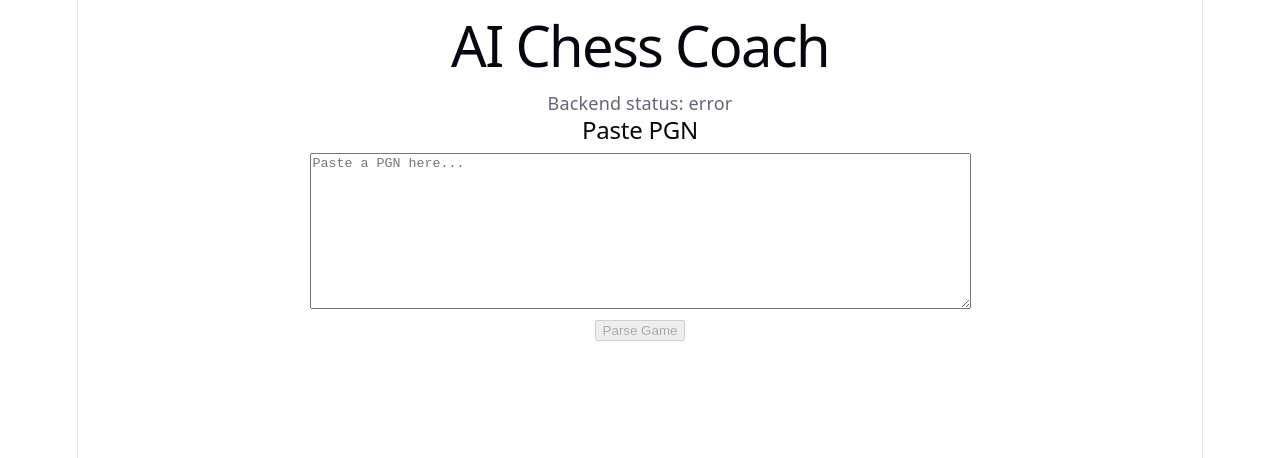
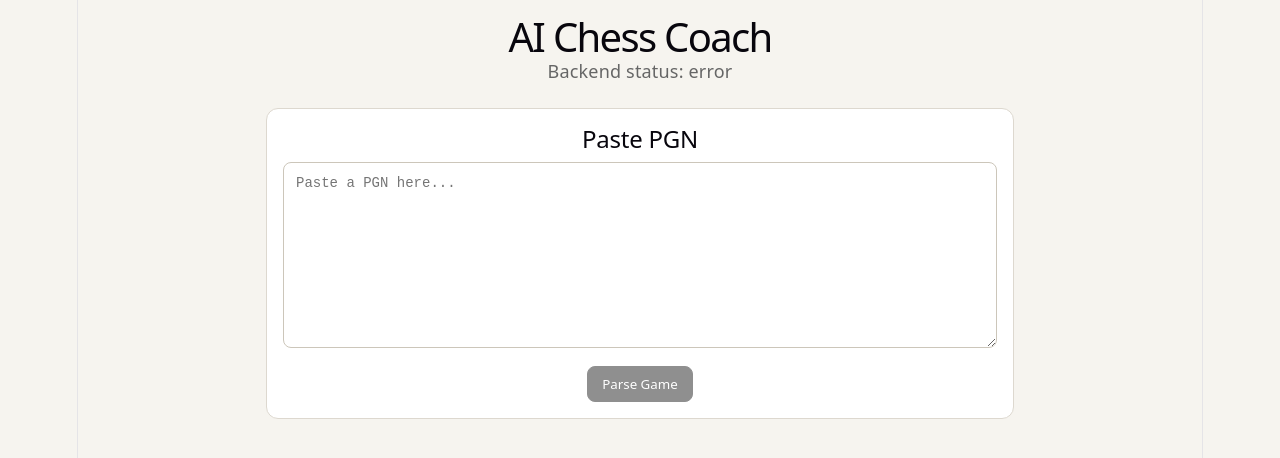
Before and after one commit to wilsonftrindade/cappy-chess, a React (Vite) app in the folder frontend/: page / in a window 1280 px wide. Shown: the top 458 px of the page. Built offline with nearby package versions, Linux system fonts and the light colour scheme; no server answers.

Commit message:
Add basic css styling

```diff
--- a/frontend/src/App.css
+++ b/frontend/src/App.css
@@ -1,184 +1,182 @@
-.counter {
-  font-size: 16px;
-  padding: 5px 10px;
-  border-radius: 5px;
-  color: var(--accent);
-  background: var(--accent-bg);
-  border: 2px solid transparent;
-  transition: border-color 0.3s;
-  margin-bottom: 24px;
-
-  &:hover {
-    border-color: var(--accent-border);
-  }
-  &:focus-visible {
-    outline: 2px solid var(--accent);
-    outline-offset: 2px;
-  }
+* {
+  box-sizing: border-box;
 }
 
-.hero {
-  position: relative;
-
-  .base,
-  .framework,
-  .vite {
-    inset-inline: 0;
-    margin: 0 auto;
+body {
+  margin: 0;
+  background: #f6f4ef;
+  color: #1f1f1f;
+  font-family: system-ui, -apple-system, BlinkMacSystemFont, "Segoe UI", sans-serif;
 }
 
-  .base {
-    width: 170px;
-    position: relative;
-    z-index: 0;
+button {
+  font-family: inherit;
 }
 
-  .framework,
-  .vite {
-    position: absolute;
+.app {
+  max-width: 1180px;
+  margin: 0 auto;
+  padding: 24px;
 }
 
-  .framework {
-    z-index: 1;
-    top: 34px;
-    height: 28px;
-    transform: perspective(2000px) rotateZ(300deg) rotateX(44deg) rotateY(39deg)
-      scale(1.4);
+.app-header {
+  text-align: center;
+  margin-bottom: 24px;
 }
 
-  .vite {
-    z-index: 0;
-    top: 107px;
-    height: 26px;
-    width: auto;
-    transform: perspective(2000px) rotateZ(300deg) rotateX(40deg) rotateY(39deg)
-      scale(0.8);
-  }
+.app-header h1 {
+  margin: 0 0 8px;
+  font-size: 40px;
 }
 
-#center {
-  display: flex;
-  flex-direction: column;
-  gap: 25px;
-  place-content: center;
-  place-items: center;
-  flex-grow: 1;
-
-  @media (max-width: 1024px) {
-    padding: 32px 20px 24px;
-    gap: 18px;
-  }
+.app-header p {
+  margin: 0;
+  color: #666;
 }
 
-#next-steps {
-  display: flex;
-  border-top: 1px solid var(--border);
-  text-align: left;
-
-  & > div {
-    flex: 1 1 0;
-    padding: 32px;
-    @media (max-width: 1024px) {
-      padding: 24px 20px;
-    }
+.pgn-input-container {
+  background: white;
+  border: 1px solid #ddd8cf;
+  border-radius: 12px;
+  padding: 16px;
+  margin-bottom: 24px;
 }
 
-  .icon {
-    margin-bottom: 16px;
-    width: 22px;
-    height: 22px;
+.error-message {
+  color: #b00020;
+  background: #ffe8e8;
+  border: 1px solid #f2b8b8;
+  border-radius: 8px;
+  padding: 10px 12px;
 }
 
-  @media (max-width: 1024px) {
-    flex-direction: column;
-    text-align: center;
-  }
+.review-page {
+  display: flex;
+  gap: 24px;
+  align-items: flex-start;
 }
 
-#docs {
-  border-right: 1px solid var(--border);
-
-  @media (max-width: 1024px) {
-    border-right: none;
-    border-bottom: 1px solid var(--border);
-  }
+.review-main {
+  flex: 1;
+  min-width: 0;
 }
 
-#next-steps ul {
-  list-style: none;
-  padding: 0;
+.review-sidebar {
+  width: 340px;
+  flex-shrink: 0;
+}
+
+.game-summary {
+  background: white;
+  border: 1px solid #ddd8cf;
+  border-radius: 12px;
+  padding: 16px;
+  margin-bottom: 16px;
+}
+
+.game-summary h2 {
+  margin: 0 0 6px;
+}
+
+.game-summary p {
+  margin: 0;
+  color: #555;
+}
+
+.pgn-textarea {
+  width: 100%;
+  min-height: 140px;
+  resize: vertical;
+  padding: 12px;
+  border: 1px solid #ccc6ba;
+  border-radius: 8px;
+  font-family: "Courier New", monospace;
+  font-size: 14px;
+}
+
+.parse-button {
+  margin-top: 12px;
+  padding: 8px 14px;
+  border: 1px solid #222;
+  border-radius: 8px;
+  background: #222;
+  color: white;
+  cursor: pointer;
+}
+
+.parse-button:disabled {
+  opacity: 0.5;
+  cursor: not-allowed;
+}
+
+.review-board {
+  background: white;
+  border: 1px solid #ddd8cf;
+  border-radius: 12px;
+  padding: 16px;
+}
+
+.review-board h3 {
+  margin: 0 0 12px;
+}
+
+.board-container {
+  width: min(100%, 560px);
+}
+
+.board-controls {
   display: flex;
   gap: 8px;
-  margin: 32px 0 0;
-
-  .logo {
-    height: 18px;
+  margin-top: 12px;
 }
 
-  a {
-    color: var(--text-h);
-    font-size: 16px;
-    border-radius: 6px;
-    background: var(--social-bg);
-    display: flex;
-    padding: 6px 12px;
-    align-items: center;
-    gap: 8px;
-    text-decoration: none;
-    transition: box-shadow 0.3s;
-
-    &:hover {
-      box-shadow: var(--shadow);
-    }
-    .button-icon {
-      height: 18px;
-      width: 18px;
-    }
+.board-controls button {
+  padding: 8px 12px;
+  border: 1px solid #ccc6ba;
+  border-radius: 8px;
+  background: white;
+  cursor: pointer;
 }
 
-  @media (max-width: 1024px) {
-    margin-top: 20px;
-    flex-wrap: wrap;
-    justify-content: center;
-
-    li {
-      flex: 1 1 calc(50% - 8px);
+.board-controls button:disabled {
+  opacity: 0.5;
+  cursor: not-allowed;
 }
 
-    a {
-      width: 100%;
-      justify-content: center;
-      box-sizing: border-box;
-    }
-  }
+.move-list-card {
+  background: white;
+  border: 1px solid #ddd8cf;
+  border-radius: 12px;
+  padding: 16px;
 }
 
-#spacer {
-  height: 88px;
-  border-top: 1px solid var(--border);
-  @media (max-width: 1024px) {
-    height: 48px;
-  }
+.move-list-container h3 {
+  margin: 0 0 12px;
 }
 
-.ticks {
-  position: relative;
-  width: 100%;
-
-  &::before,
-  &::after {
-    content: '';
-    position: absolute;
-    top: -4.5px;
-    border: 5px solid transparent;
+.move-list {
+  max-height: 430px;
+  overflow-y: auto;
 }
 
-  &::before {
-    left: 0;
-    border-left-color: var(--border);
+.move-row {
+  display: grid;
+  grid-template-columns: 36px 1fr 1fr;
+  gap: 6px;
+  align-items: center;
+  margin-bottom: 6px;
 }
-  &::after {
-    right: 0;
-    border-right-color: var(--border);
+
+.move-number {
+  color: #777;
+  font-size: 14px;
 }
+
+.move-button {
+  padding: 6px 8px;
+  border: 1px solid transparent;
+  border-radius: 6px;
+  background: transparent;
+  text-align: left;
+  cursor: pointer;
 }
--- a/frontend/src/App.tsx
+++ b/frontend/src/App.tsx
@@ -97,34 +97,54 @@ function App() {
   };
 
   return (
-    <main>
-       <h1>AI Chess Coach</h1>
-      <p>Backend status: {backendStatus}</p>
+    <main className="app">
+      <header className="app-header">
+        <h1>AI Chess Coach</h1>
+        <p>Backend status: {backendStatus}</p>
+      </header>
 
-      <PgnInput pgn={pgn} onPgnChange={setPgn} onParseGame={handleParseGame} isLoading={isLoading} />
+      <div className="pgn-input-container">
+        <PgnInput
+          pgn={pgn}
+          onPgnChange={setPgn}
+          onParseGame={handleParseGame}
+          isLoading={isLoading} />
+      </div>
 
-      {error && <p>{error}</p>}
+      {error && <p className="error-message">{error}</p>}
 
       {parsedGame ? (
-        <>
+        <section className="review-page">
+          <section className="review-main">
+            <div className="game-summary">
+              <h2>Parsed Game</h2>
+              <p>
+                  {parsedGame.white ?? "Unknown"} vs{" "}
+                  {parsedGame.black ?? "Unknown"} — {parsedGame.result ?? "*"}
+              </p>
+            </div>
+
             <ReviewBoard
               boardOptions={chessboardOptions}
               onPreviousMove={handlePreviousMove}
               onNextMove={handleNextMove}
               selectedMoveIndex={selectedMoveIndex}
-              parsedGame={parsedGame}
+              totalMoves={parsedGame.moves.length}
             />
+            </section>
 
-            <MoveList moves={displayMoves} onSelectMove={setSelectedMoveIndex} />
+            <aside className="review-sidebar">
+              <MoveList
+                moves={displayMoves}
+                onSelectMove={setSelectedMoveIndex}
+              />
 
             {selectedMove ? (
               <SelectedMovePanel move={selectedMove} />
             ) : null}
-
-        </>
-
+            </aside>
+        </section>
       ) : null}
-
     </main>
   );
 }
--- a/frontend/src/components/MoveList.tsx
+++ b/frontend/src/components/MoveList.tsx
@@ -1,25 +1,26 @@
 const MoveList = ({ moves, onSelectMove }) => {
     return (
-        <>
+        <section className="move-list-container">
             <h3>Moves</h3>
-            <ol>
+
+          <div className="move-list">
             {moves.map((move) => (
-              <li key={move.move_number}>
+              <div className="move-row" key={move.move_number}>
                 <span> {move.move_number}. </span>
 
-                <button onClick={() => onSelectMove(move.whiteIndex)}>
+                <button className="move-button" onClick={() => onSelectMove(move.whiteIndex)}>
                   {move.white}
                 </button>
 
                 {move.black && move.blackIndex !== null ? (
-                  <button onClick={() => onSelectMove(move.blackIndex)}>
+                  <button className="move-button" onClick={() => onSelectMove(move.blackIndex)}>
                     {move.black}
                   </button>
                 ) : null}
-              </li>
+              </div>
             ))}
-          </ol>
-        </>
+          </div>
+        </section>
     );
 };
 
--- a/frontend/src/components/PgnInput.tsx
+++ b/frontend/src/components/PgnInput.tsx
@@ -3,7 +3,7 @@ const PgnInput = ( {isLoading, onPgnChange, onParseGame, pgn} ) => {
         <>
         <h2>Paste PGN</h2>
 
-        <textarea
+        <textarea className="pgn-textarea"
           value={pgn}
           onChange={(event) => onPgnChange(event.target.value)}
           rows={10}
@@ -13,7 +13,7 @@ const PgnInput = ( {isLoading, onPgnChange, onParseGame, pgn} ) => {
 
         <br />
 
-        <button onClick={onParseGame} disabled={isLoading || !pgn.trim()}>
+        <button className="parse-button" onClick={onParseGame} disabled={isLoading || !pgn.trim()}>
           {isLoading ? "Parsing..." : "Parse Game"}
         </button>
         </>
--- a/frontend/src/components/ReviewBoard.tsx
+++ b/frontend/src/components/ReviewBoard.tsx
@@ -1,28 +1,24 @@
 import { Chessboard } from 'react-chessboard'
 
-const ReviewBoard = ( { boardOptions, onPreviousMove, onNextMove, selectedMoveIndex, parsedGame } ) => {
+const ReviewBoard = ( { boardOptions, onPreviousMove, onNextMove, selectedMoveIndex, totalMoves } ) => {
     return (
-        <>
-            <h2>Parsed Game</h2>
+        <section className="review-board">
+            <h3>Chessboard</h3>
 
-            <p>
-                {parsedGame.white ?? "Unknown"} vs{" "}
-                {parsedGame.black ?? "Unknown"} — {parsedGame.result ?? "*"}
-            </p>
-
-            <h3>Chessboard</h3>
-            <div style={{ width: "600px", height: "600px"}}>
+            <div className="board-container">
                 <Chessboard options={boardOptions} />
             </div>
 
-            <button onClick={onPreviousMove} disabled={selectedMoveIndex == null}>
-              Previous
-            </button>
+            <div className="board-controls">
+                <button onClick={onPreviousMove} disabled={selectedMoveIndex == null}>
+                Previous
+                </button>
 
-            <button onClick={onNextMove} disabled={selectedMoveIndex === parsedGame.moves.length - 1}>
-              Next
-            </button>
-        </>
+                <button onClick={onNextMove} disabled={selectedMoveIndex === totalMoves - 1}>
+                Next
+                </button>
+            </div>
+        </section>
 
     );
 };
```
Lines whose indentation alone changed are shown as unchanged.
